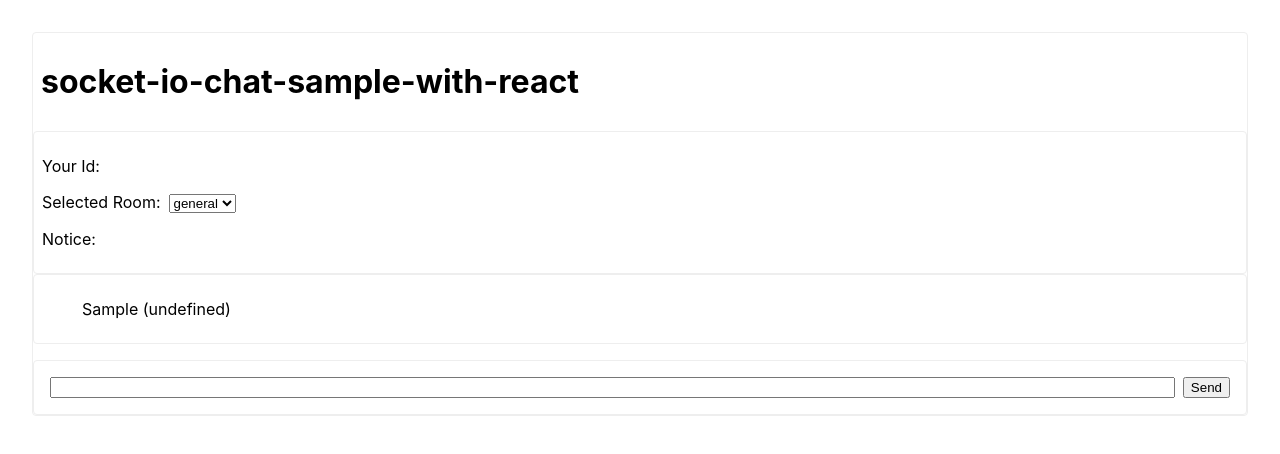
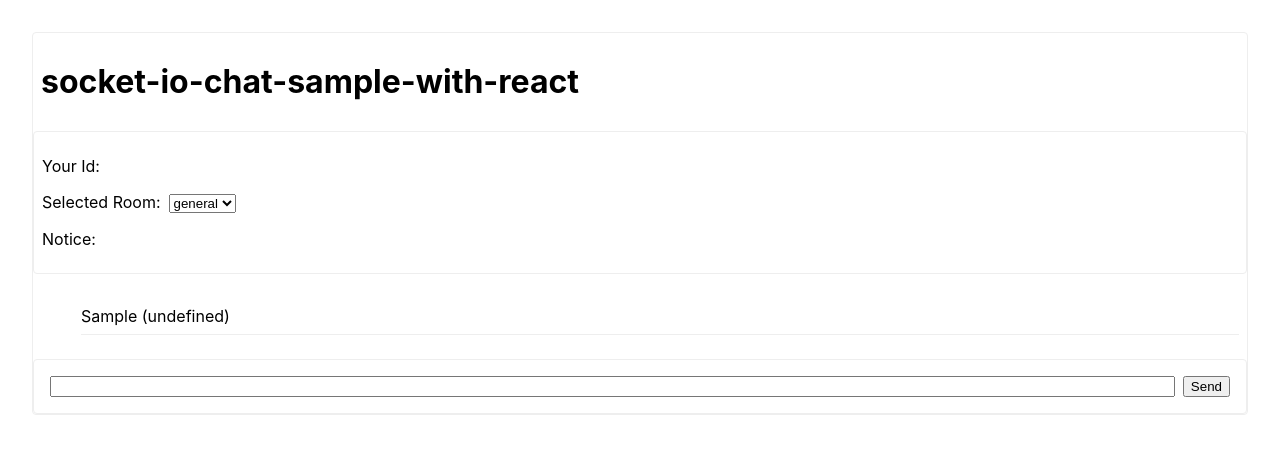
Before and after one commit to shinshin86/socket-io-chat-sample-with-react, a React (Create React App) app in the folder client/: page / in a window 1280 px wide. Both pictures are taken after typing "Sample" into the empty fields and a click on the button "Send". Shown: the top 454 px of the page. Built offline with nearby package versions, Linux system fonts and the light colour scheme; no server answers.

Commit message:
Fix style

```diff
--- a/client/src/App.js
+++ b/client/src/App.js
@@ -27,7 +27,6 @@ const Select = styled.select`
 
 const ChatArea = styled.div`
   padding: 8px;
-  border: #eee solid 1px;
   border-radius: 4px;
 `;
 
@@ -35,8 +34,13 @@ const MessageList = styled.ul`
   list-style: none;
 `;
 
+const ChatMessage = styled.li`
+  padding-top: 8px;
+  padding-bottom: 8px;
+  border-bottom: solid 1px #eee;
+`;
+
 const FormContent = styled.div`
-  margin-top: 16px;
   padding: 8px;
   border: #eee solid 1px;
   border-radius: 4px;
@@ -112,7 +116,7 @@ export default () => {
   const renderMessageList = (messageList) => (
     <MessageList>
       {messageList.map((message, index) => (
-        <li key={index}>{message}</li>
+        <ChatMessage key={index}>{message}</ChatMessage>
       ))}
     </MessageList>
   );
```
